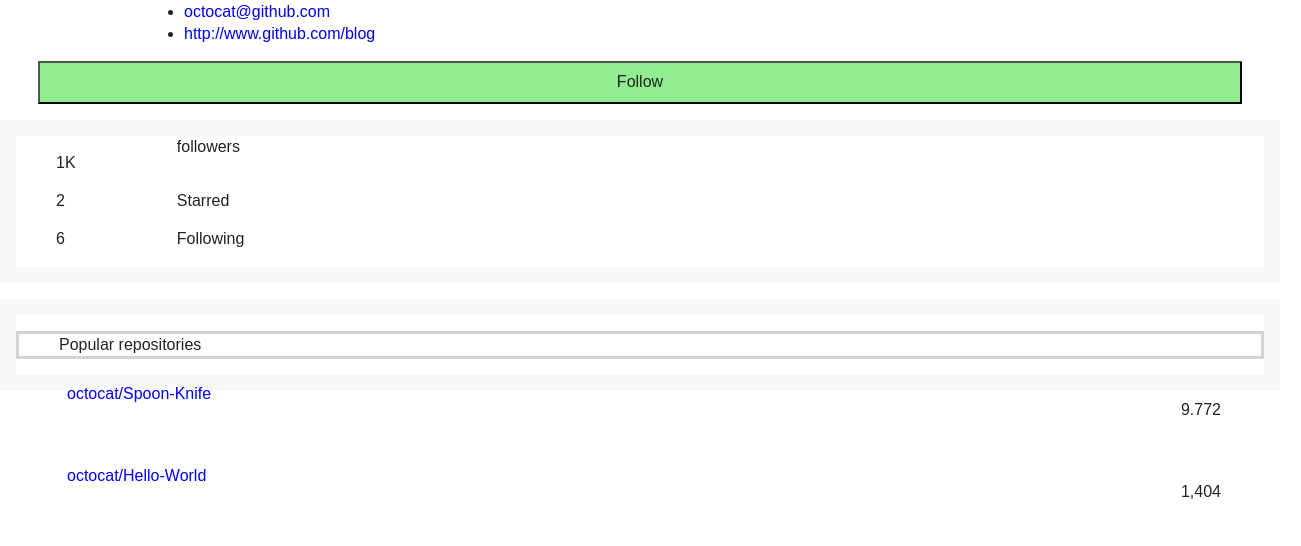
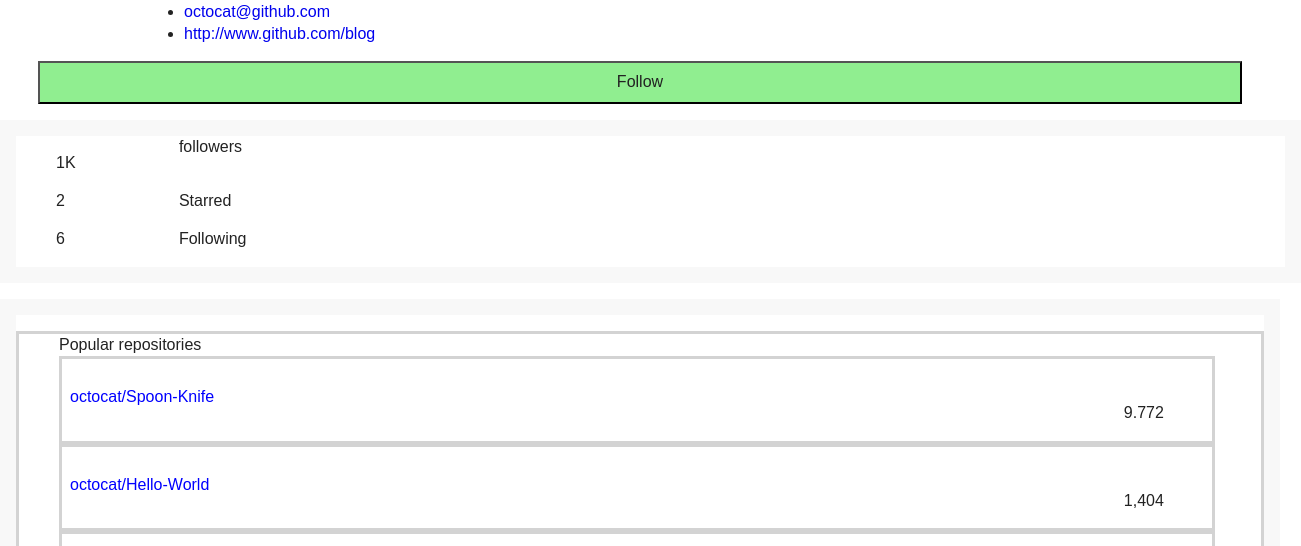
Before and after one commit to kmattiko/TIY-Github, a website: page index.html in a window 1280 px wide. Shown: the part 237-783 px from the top of the page, 1301 px wide, since content can reach past the window. Drawn offline with nearby package versions, Linux system fonts and the light colour scheme; files whose address does not match are found by name.

Commit message:
improvements

```diff
--- a/css/main.css
+++ b/css/main.css
@@ -146,19 +146,22 @@
 }
 
 .media {
+  display: inline-block;
+  width: 96%;
   border: 1em solid #F8F8F8;
 }
 
 .repos ul {
-  display: block;
+  display: inline-block;
   border: .2em solid lightgrey;
 }
 
 .repos li {
+  border: .2em solid lightgrey;
   padding-top: 1.7em;
   padding-left: .5em;
   display: block;
-  width: 100%;
+  width: 95%;
   float: left;
 }
 
--- a/index.html
+++ b/index.html
@@ -45,12 +45,6 @@
             </div>
         </div>
 
-         <div id="tab2" class="tab">
-         </div>
-
-       </div>
-      </div>
-
         <div class="social">
           <button>Follow</button>
           <ul class="media">
@@ -88,6 +82,13 @@
             </ul>
           </div>
 
+         <div id="tab2" class="tab">
+         </div>
+
+       </div>
+      </div>
+
+
         <script src="//ajax.googleapis.com/ajax/libs/jquery/1.11.2/jquery.min.js"></script>
         <script>window.jQuery || document.write('<script src="js/vendor/jquery-1.11.2.min.js"><\/script>')</script>
         <script src="js/plugins.js"></script>
```
Lines whose indentation alone changed are shown as unchanged.
